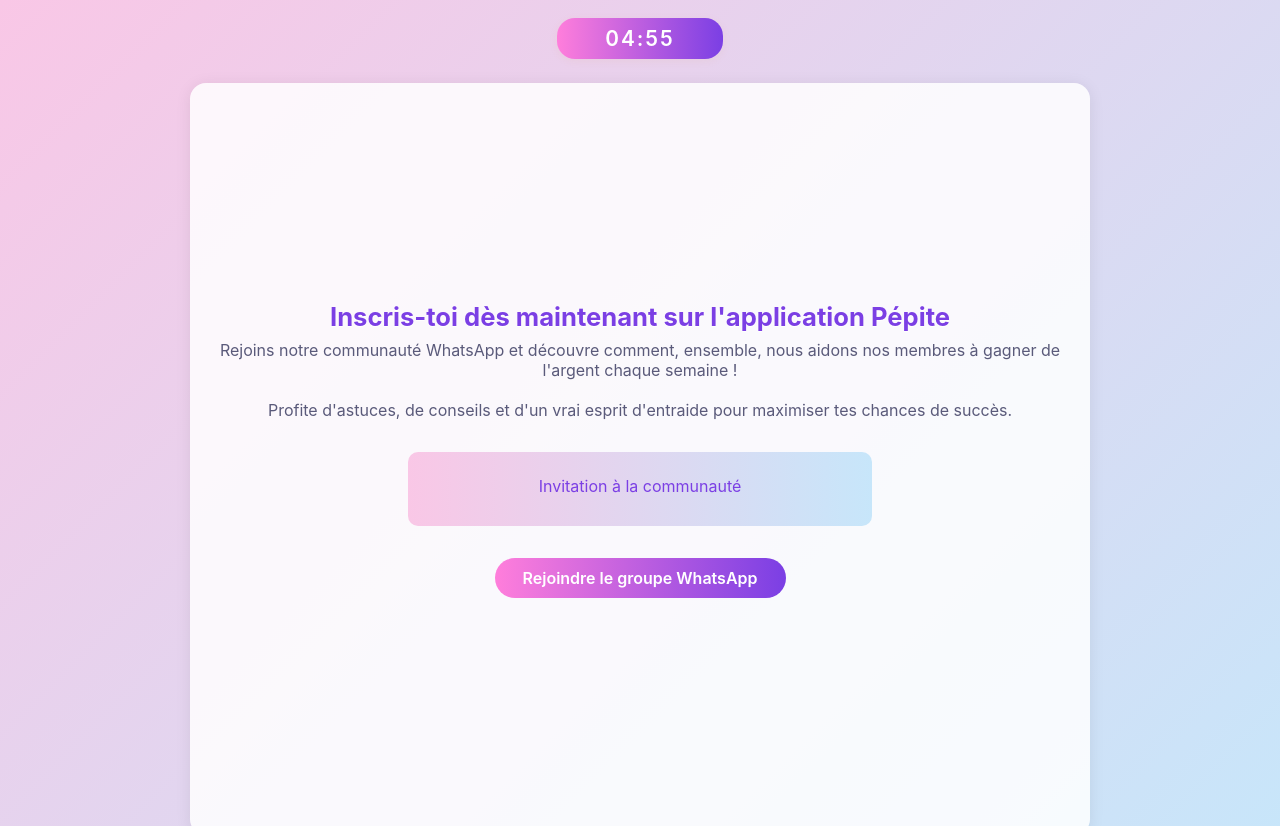
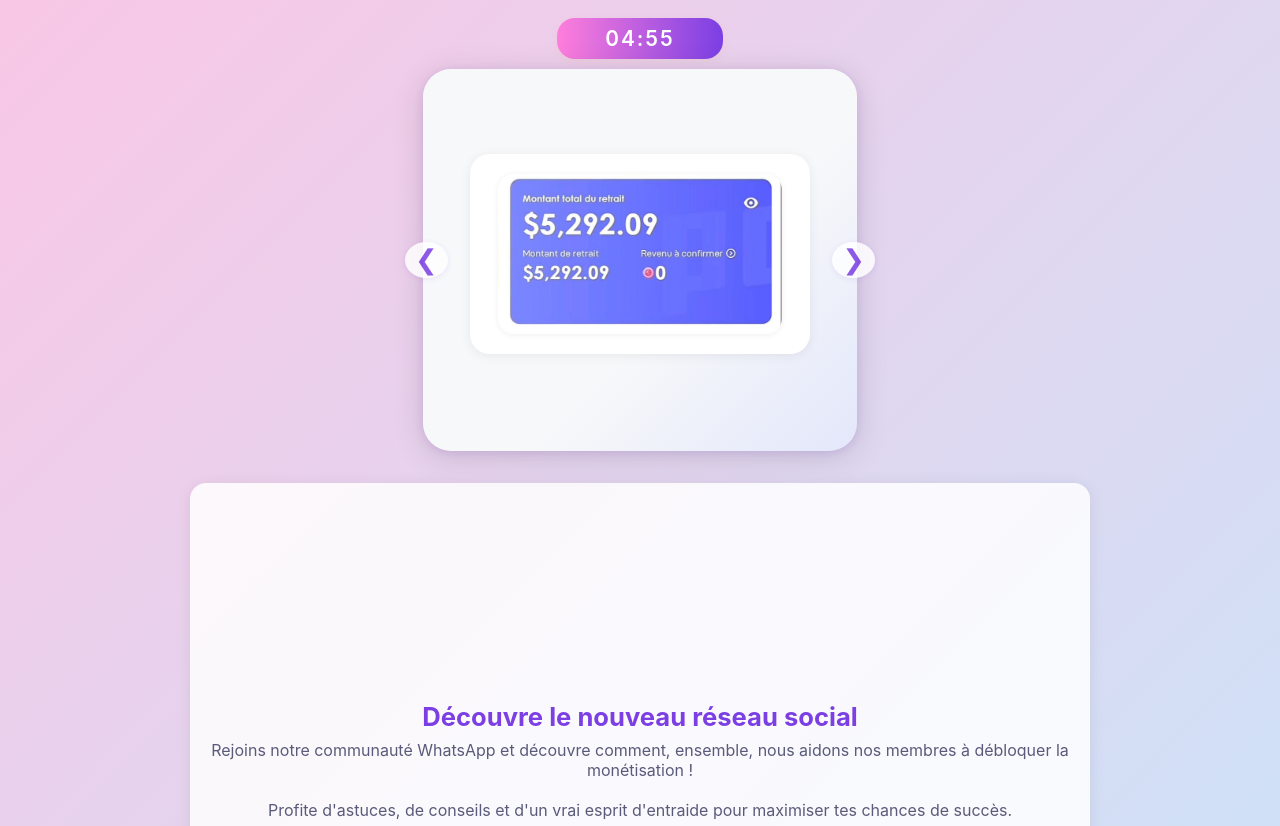
Before and after one commit to marcagbodeka/pepite, a plain HTML site: page index.html in a window 1280 px wide. Shown: the top 826 px of the page. Drawn offline with Linux system fonts and the light colour scheme.

Commit message:
version 1.1

```diff
--- a/index.html
+++ b/index.html
@@ -144,17 +144,169 @@
         margin-right: 24px;
       }
     }
+    .carousel-section {
+      width: 100%;
+      display: flex;
+      justify-content: center;
+      align-items: center;
+      margin-bottom: 32px;
+    }
+    .carousel-container.clean-style {
+      background: linear-gradient(135deg, #f7f8fa 60%, #e3e7fa 100%);
+      box-shadow: 0 6px 32px #0002, 0 1.5px 8px #7b3fe422;
+      border-radius: 28px;
+      padding: 24px 12px 18px 12px;
+      min-height: 340px;
+      max-width: 410px;
+      width: 100%;
+      display: flex;
+      flex-direction: column;
+      align-items: center;
+      justify-content: center;
+      position: relative;
+      overflow: visible;
+    }
+    .carousel-img-bg {
+      background: #fff;
+      border-radius: 20px;
+      box-shadow: 0 2px 12px #0001;
+      padding: 10px;
+      display: flex;
+      align-items: center;
+      justify-content: center;
+      width: 320px;
+      height: 180px;
+      margin-bottom: 18px;
+    }
+    .carousel-img-bg img {
+      max-width: 100%;
+      max-height: 160px;
+      border-radius: 16px;
+      object-fit: contain;
+      background: #fff;
+      box-shadow: 0 1px 6px #0001;
+      display: block;
+    }
+    .carousel-slide {
+      display: none;
+      flex-direction: column;
+      align-items: center;
+      justify-content: center;
+      width: 100%;
+      position: absolute;
+      top: 0;
+      left: 0;
+      transition: opacity 0.5s;
+      opacity: 0;
+      z-index: 1;
+    }
+    .carousel-slide.active {
+      display: flex;
+      opacity: 1;
+      position: relative;
+      z-index: 2;
+    }
+    .slide-caption {
+      color: #7b3fe4;
+      font-size: 1.08rem;
+      font-weight: 600;
+      text-align: center;
+      margin-top: 0;
+      margin-bottom: 0;
+      letter-spacing: 0.2px;
+      background: none;
+      border-radius: 0;
+      padding: 0;
+    }
+    .carousel-btn {
+      position: absolute;
+      top: 50%;
+      transform: translateY(-50%);
+      background: #fff;
+      color: #7b3fe4;
+      border: none;
+      font-size: 1.7rem;
+      padding: 2px 10px;
+      border-radius: 50%;
+      cursor: pointer;
+      z-index: 3;
+      box-shadow: 0 1px 6px #7b3fe422;
+      opacity: 0.85;
+      transition: background 0.2s, color 0.2s, opacity 0.2s;
+      outline: none;
+    }
+    .carousel-btn:hover {
+      background: #7b3fe4;
+      color: #fff;
+      opacity: 1;
+    }
+    .carousel-btn.prev {
+      left: -18px;
+    }
+    .carousel-btn.next {
+      right: -18px;
+    }
+    @media (max-width: 700px) {
+      .carousel-container.clean-style {
+        max-width: 98vw;
+        min-width: 0;
+        padding: 10px 2px 10px 2px;
+        min-height: 220px;
+      }
+      .carousel-img-bg {
+        width: 98vw;
+        max-width: 98vw;
+        height: 120px;
+        padding: 4px;
+        margin-bottom: 10px;
+      }
+      .carousel-img-bg img {
+        max-height: 100px;
+        border-radius: 10px;
+      }
+      .carousel-btn.prev {
+        left: -6px;
+      }
+      .carousel-btn.next {
+        right: -6px;
+      }
+      .slide-caption {
+        font-size: 0.98rem;
+      }
+    }
+    .carousel-dots, .carousel-dots .dot { display: none !important; }
   </style>
 </head>
 <body>
   <div id="chrono-container" style="width:100%;display:flex;justify-content:center;margin-top:18px;margin-bottom:10px;">
     <div id="chrono" style="background:linear-gradient(90deg, #ff7edb 0%, #7b3fe4 100%);color:#fff;font-size:1.3rem;font-weight:600;padding:8px 28px;border-radius:18px;box-shadow:0 2px 8px rgba(224,155,61,0.08);font-family:inherit;letter-spacing:2px;min-width:110px;text-align:center;">05:00</div>
   </div>
+  <div class="carousel-section">
+    <div class="carousel-container clean-style">
+      <div class="carousel-slide active">
+        <div class="carousel-img-bg">
+          <img src="img/WhatsApp Image 2025-06-14 at 09.10.26.jpeg" alt="Exemple de retrait 1" />
+        </div>
+      </div>
+      <div class="carousel-slide">
+        <div class="carousel-img-bg">
+          <img src="img/WhatsApp Image 2025-06-14 at 09.03.00.jpeg" alt="Exemple de retrait 2" />
+        </div>
+      </div>
+      <div class="carousel-slide">
+        <div class="carousel-img-bg">
+          <img src="img/WhatsApp Image 2025-06-14 at 09.02.55.jpeg" alt="Exemple de retrait 3" />
+        </div>
+      </div>
+      <button class="carousel-btn prev">&#10094;</button>
+      <button class="carousel-btn next">&#10095;</button>
+    </div>
+  </div>
   <canvas id="confetti-canvas" style="position:fixed;top:0;left:0;width:100vw;height:100vh;pointer-events:none;z-index:999;"></canvas>
   <div class="container">
     <div class="main-content">
-      <div class="congrats">Inscris-toi dès maintenant sur l'application Pépite</div>
-      <div class="desc">Rejoins notre communauté WhatsApp et découvre comment, ensemble, nous aidons nos membres à gagner de l'argent chaque semaine !<br><br>Profite d'astuces, de conseils et d'un vrai esprit d'entraide pour maximiser tes chances de succès.</div>
+      <div class="congrats">Découvre le nouveau réseau social</div>
+      <div class="desc">Rejoins notre communauté WhatsApp et découvre comment, ensemble, nous aidons nos membres à débloquer la monétisation !<br><br>Profite d'astuces, de conseils et d'un vrai esprit d'entraide pour maximiser tes chances de succès.</div>
       <div class="prize-box">
         <div class="prize-label">Invitation à la communauté</div>
       </div>
@@ -264,6 +416,46 @@
     // Changer la couleur du chrono pour matcher le style
     document.getElementById('chrono').style.background = 'linear-gradient(90deg, #ff7edb 0%, #7b3fe4 100%)';
     document.getElementById('chrono').style.color = '#fff';
+
+    // Carrousel JS
+    const slides = document.querySelectorAll('.carousel-slide');
+    const prevBtn = document.querySelector('.carousel-btn.prev');
+    const nextBtn = document.querySelector('.carousel-btn.next');
+    let currentSlide = 0;
+    let carouselInterval;
+
+    function showSlide(idx) {
+      slides.forEach((slide, i) => {
+        slide.classList.toggle('active', i === idx);
+      });
+      currentSlide = idx;
+    }
+    function nextSlide() {
+      let idx = (currentSlide + 1) % slides.length;
+      showSlide(idx);
+    }
+    function prevSlide() {
+      let idx = (currentSlide - 1 + slides.length) % slides.length;
+      showSlide(idx);
+    }
+    function startCarousel() {
+      carouselInterval = setInterval(nextSlide, 4000);
+    }
+    function stopCarousel() {
+      clearInterval(carouselInterval);
+    }
+    nextBtn.addEventListener('click', () => {
+      nextSlide();
+      stopCarousel();
+      startCarousel();
+    });
+    prevBtn.addEventListener('click', () => {
+      prevSlide();
+      stopCarousel();
+      startCarousel();
+    });
+    showSlide(0);
+    startCarousel();
   </script>
 </body>
 </html>
```
Also changed, not shown: img/WhatsApp Image 2025-06-14 at 09.02.54.jpeg (added), img/WhatsApp Image 2025-06-14 at 09.02.55.jpeg (added), img/WhatsApp Image 2025-06-14 at 09.03.00.jpeg (added), img/WhatsApp Image 2025-06-14 at 09.10.26.jpeg (added).
